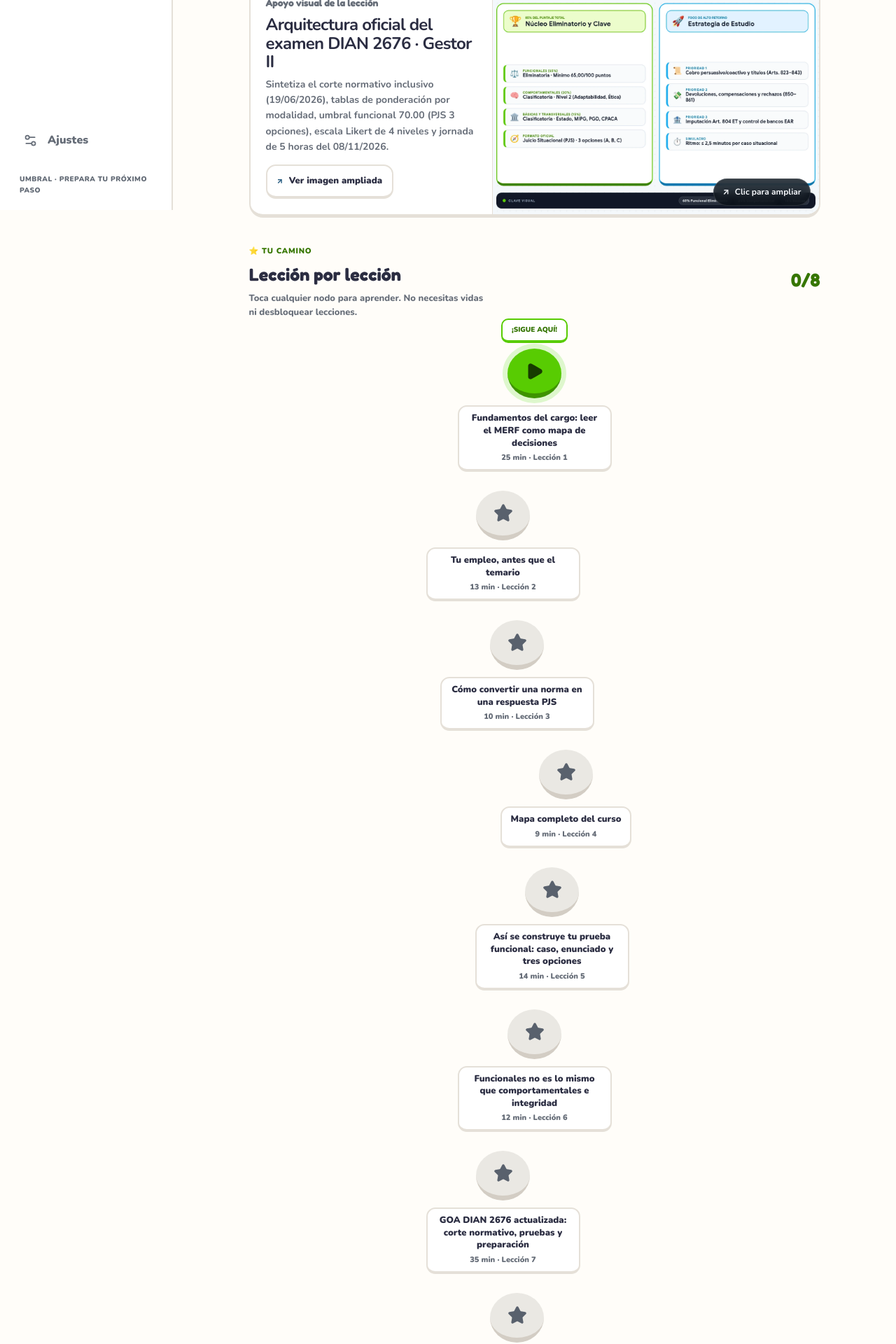
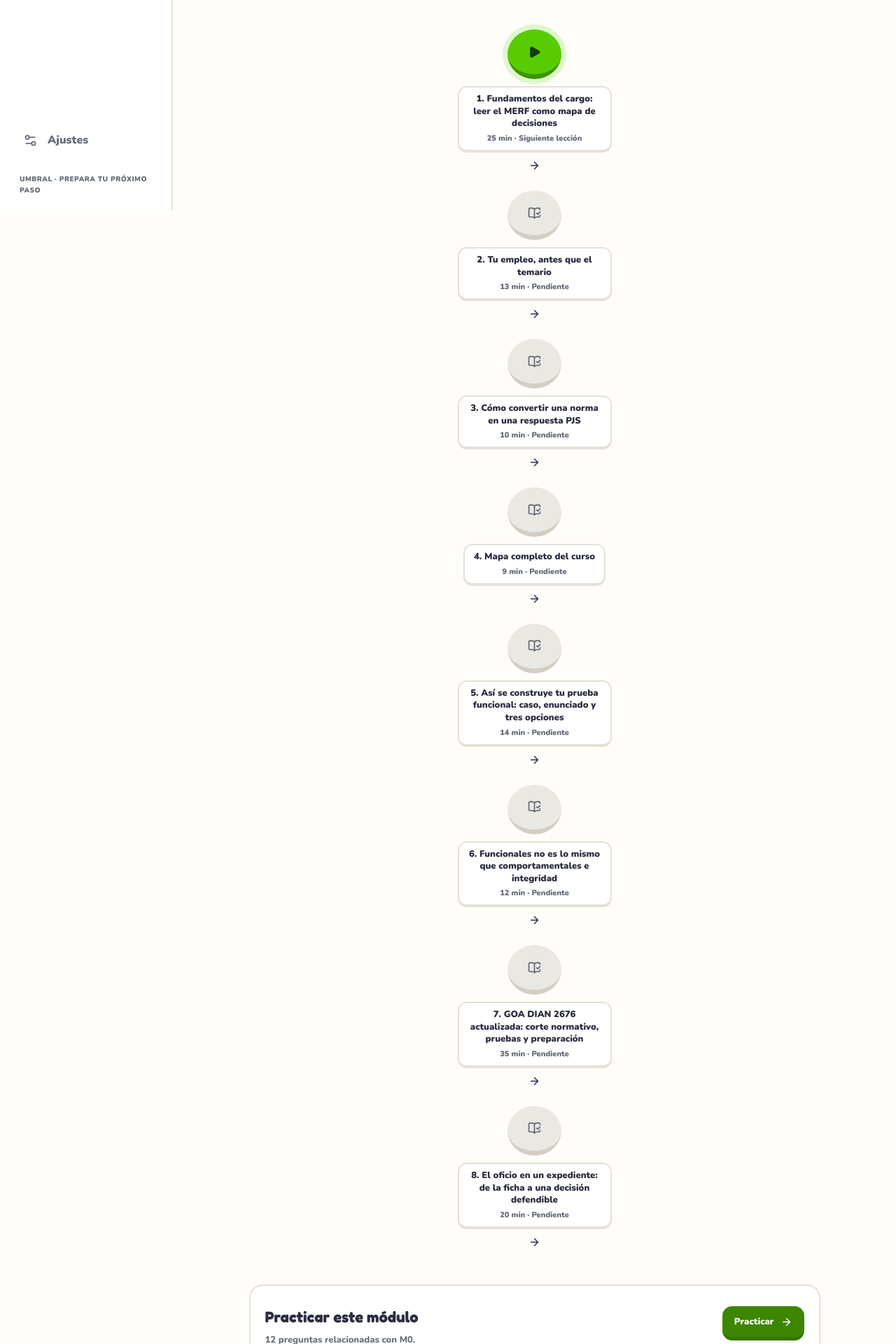
Before and after one commit to yefercode25/umbral, a React (Vite) app: page /courses/dian-2676-gestor-ii/module/m0 in a window 1280 px wide. Shown: the part 500-2420 px from the top of the page at 70% size. Built offline with nearby package versions, Linux system fonts and the light colour scheme; a web font is replaced by a local one.

Commit message:
refactor(ux): simplifica ModulePage.tsx

```diff
--- a/src/features/courses/ModulePage.tsx
+++ b/src/features/courses/ModulePage.tsx
@@ -1,11 +1,9 @@
 import { useEffect } from 'react'
-import { ArrowLeft, ArrowRight, BookOpenCheck, Check, Clock3, Network, Play, Star, Target } from 'lucide-react'
+import { ArrowLeft, ArrowRight, BookOpenCheck, Check, Clock3, Play, Target } from 'lucide-react'
 import { Link, useParams } from 'react-router-dom'
-import { LessonSupportGraphic } from '../../components/learning/LessonSupportGraphic'
 import { ProgressBar } from '../../components/ui/ProgressBar'
 import { moduleCompletion } from '../../lib/course'
 import { getCourseBySlug } from '../../lib/courses'
-import { getModuleSupportGraphic } from '../../lib/supportGraphics'
 import { useProgressStore } from '../../stores/progressStore'
 import { useSettingsStore } from '../../stores/settingsStore'
 import type { Lesson } from '../../types/course'
@@ -27,7 +25,6 @@ export function ModulePage() {
   const completion = moduleCompletion(course, module.id, progress)
   const completed = lessons.filter((lesson) => progress?.lessons[lesson.id]?.status === 'completed').length
   const nextLesson = lessons.find((lesson) => progress?.lessons[lesson.id]?.status !== 'completed') ?? lessons[0]
-  const moduleGraphic = getModuleSupportGraphic(module.id)
 
   const attemptedQuestions = questions.filter((q) => (progress?.questionStats?.[q.id]?.attempts ?? 0) > 0)
   const totalAttempts = attemptedQuestions.reduce((acc, q) => acc + (progress?.questionStats?.[q.id]?.attempts ?? 0), 0)
@@ -48,34 +45,27 @@ export function ModulePage() {
       <div className={styles.progress}><ProgressBar value={completion} label="Progreso del módulo"/></div>
       <div className={styles.heroActions}>
         {nextLesson && <Link className={styles.primaryAction} to={`/courses/${course.slug}/lesson/${nextLesson.id}`}><Play size={18} fill="currentColor"/>{completed > 0 ? 'CONTINUAR APRENDIENDO' : 'EMPEZAR A APRENDER'}</Link>}
-        {course.id === 'dian-2676-gestor-ii' && <Link className={styles.secondaryHeroAction} to="/library?tab=mapas"><Network size={17}/> Atlas Visual DIAN</Link>}
       </div>
     </header>
 
-    {moduleGraphic ? (
-      <div className={styles.moduleGraphicWrap}>
-        <LessonSupportGraphic graphic={moduleGraphic} />
-      </div>
-    ) : null}
-
     <section className={styles.section}>
-      <div className={styles.sectionHead}><div><span>⭐ TU CAMINO</span><h2>Lección por lección</h2><p>Toca cualquier nodo para aprender. No necesitas vidas ni desbloquear lecciones.</p></div><strong>{completed}/{lessons.length}</strong></div>
+      <div className={styles.sectionHead}><div><h2>Lecciones del módulo</h2></div><strong>{completed}/{lessons.length}</strong></div>
       <div className={styles.lessonPath}>
         {lessons.map((lesson, index) => {
           const done = progress?.lessons[lesson.id]?.status === 'completed'
           const current = lesson.id === nextLesson?.id && !done
-          return <Link key={lesson.id} className={`${styles.step} ${done ? styles.completed : current ? styles.active : styles.future} ${styles[`offset${index % 5}`]}`} to={`/courses/${course.slug}/lesson/${lesson.id}`}>
-            {current && <span className={styles.startHere}>¡SIGUE AQUÍ!</span>}
-            <span className={styles.orb}>{done ? <Check size={28} strokeWidth={3.5}/> : current ? <Play size={27} fill="currentColor"/> : <Star size={28} fill="currentColor"/>}</span>
-            <span className={styles.stepLabel}><strong>{lesson.title}</strong><small>{lesson.durationMinutes} min · {done ? 'Completada' : `Lección ${index + 1}`}</small></span>
+          return <Link key={lesson.id} className={`${styles.step} ${done ? styles.completed : current ? styles.active : ''}`} to={`/courses/${course.slug}/lesson/${lesson.id}`}>
+            <span className={styles.orb}>{done ? <Check size={19} strokeWidth={3} /> : current ? <Play size={19} fill="currentColor" /> : <BookOpenCheck size={19} />}</span>
+            <span className={styles.stepLabel}><strong>{index + 1}. {lesson.title}</strong><small>{lesson.durationMinutes} min · {done ? 'Completada' : current ? 'Siguiente lección' : 'Pendiente'}</small></span>
+            <ArrowRight size={17} className={styles.chevron} aria-hidden="true" />
           </Link>
         })}
       </div>
     </section>
 
     {questions.length > 0 && <section className={styles.practiceCard}>
-      <div><span>🎯 REFUERZA TUS CONOCIMIENTOS</span><h2>¡Hora de ponerlo en práctica!</h2><p>Encontrarás {questions.length} preguntas de este módulo dentro del banco de {course.shortTitle}.</p></div>
-      <Link to={`/practice?course=${course.slug}`}>IR A PRACTICAR <ArrowRight size={17}/></Link>
+      <div><h2>Practicar este módulo</h2><p>{questions.length} preguntas relacionadas con {module.code}.</p></div>
+      <Link to={`/practice?course=${course.slug}&module=${module.id}`}>Practicar <ArrowRight size={17}/></Link>
     </section>}
   </div>
 }
```
